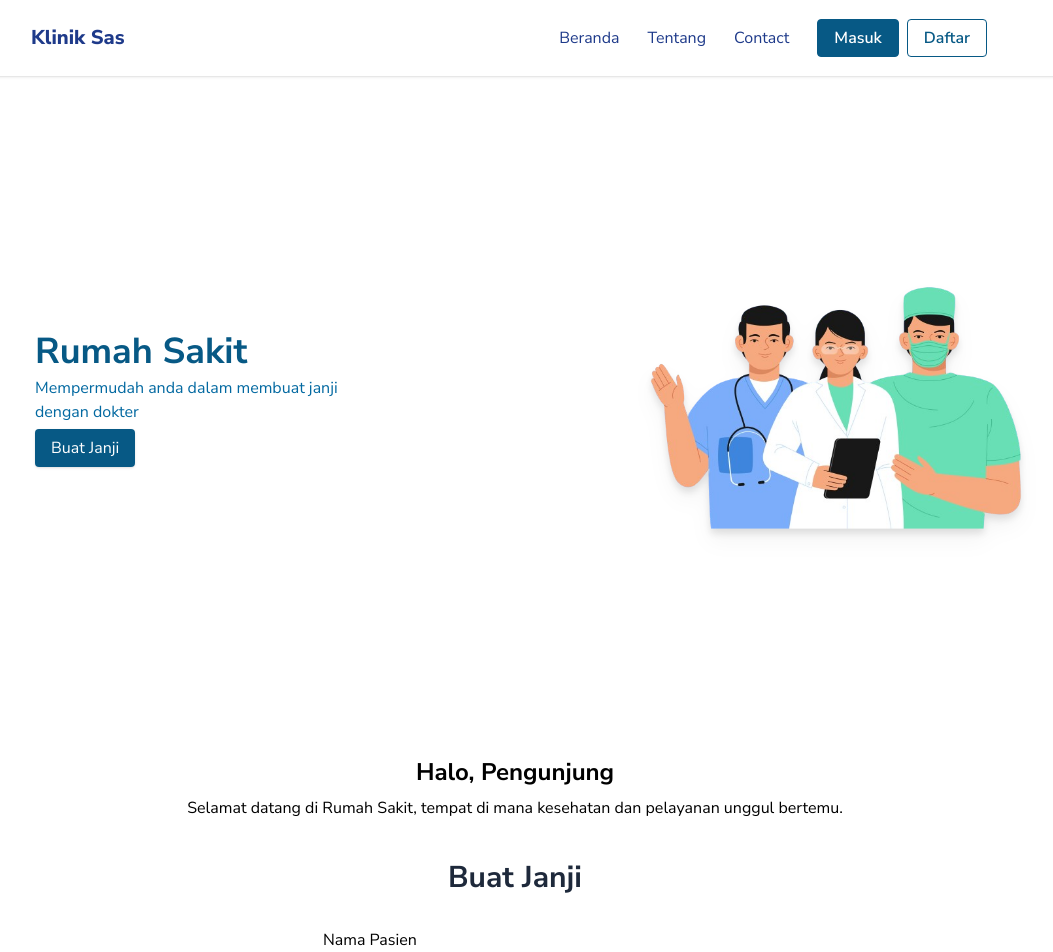
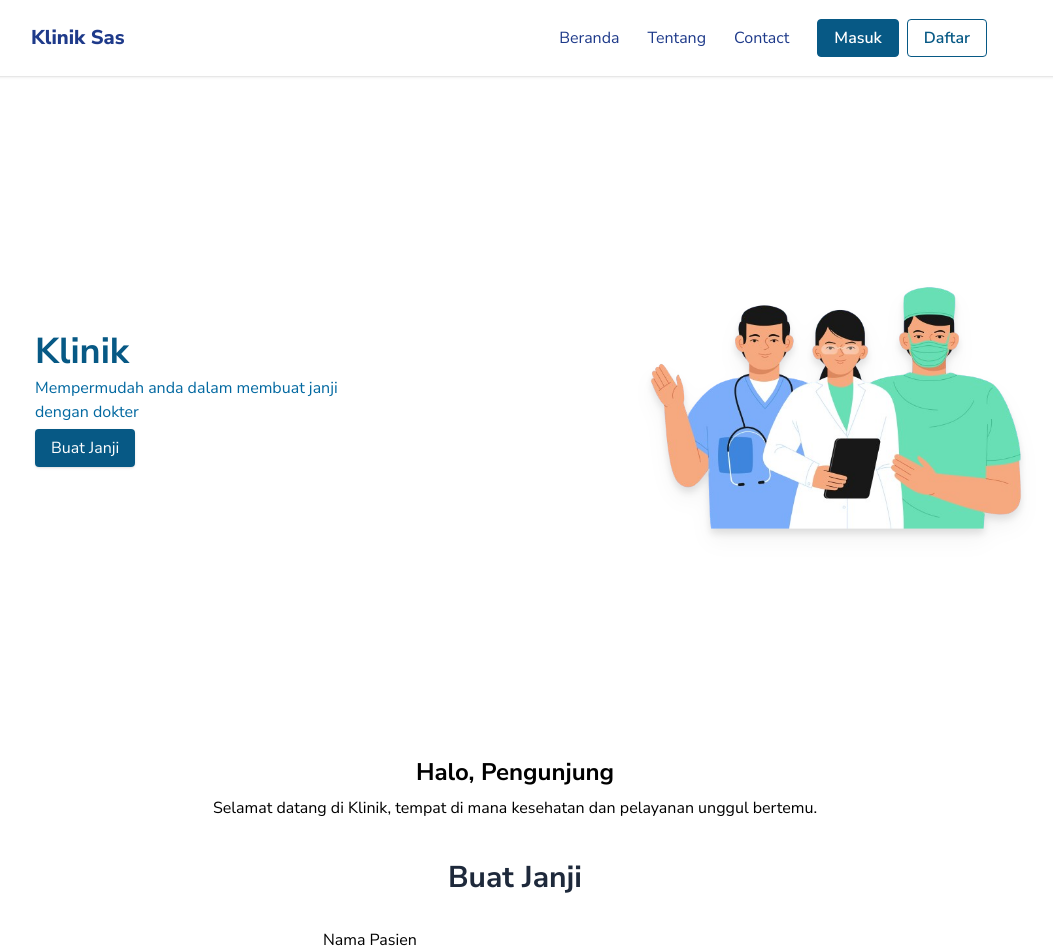
Before and after one commit to Syahridho/rumah-sakit, a React (Vite) app: page / in a window 1280 px wide. Shown: the top 952 px of the page, without its empty margins (125-1178 px from the left). Built offline with nearby package versions, Linux system fonts and the light colour scheme; no server answers; the database is empty.

Commit message:
edit: name hero

```diff
--- a/src/components/Desc.jsx
+++ b/src/components/Desc.jsx
@@ -5,8 +5,8 @@ const Desc = ({ isAdmin, isDoctor }) => {
         Halo, {isAdmin ? "Admin" : isDoctor ? "Dokter" : "Pengunjung"}
       </h1>
       <p className="mx-8 text-left md:text-center">
-        Selamat datang di Rumah Sakit, tempat di mana kesehatan dan pelayanan
-        unggul bertemu.
+        Selamat datang di Klinik, tempat di mana kesehatan dan pelayanan unggul
+        bertemu.
       </p>
     </div>
   );
--- a/src/components/Hero.jsx
+++ b/src/components/Hero.jsx
@@ -13,7 +13,7 @@ const Hero = () => {
         </div>
         <div className="col-span-2 md:col-start-2">
           <h1 className="font-bold text-2xl text-sky-800 md:text-4xl">
-            Rumah Sakit
+            Klinik
           </h1>
           <p className="text-sky-700 mb-3 mt-1">
             Mempermudah anda dalam membuat janji dengan dokter
--- a/src/components/PatientCard.jsx
+++ b/src/components/PatientCard.jsx
@@ -64,6 +64,7 @@ const PatientCard = ({
           <td>: {isDone ? "Sudah" : "Belum"}</td>
         </tr>
       </table>
+
       <div className="flex gap-2">
         <button
           className="text-center bg-red-600 w-1/2 text-white rounded py-2  shadow border border-red-600"
```
Also changed, not shown: .eslintrc.cjs (added), 1 other file (tests, documents, lock files or other folders).
